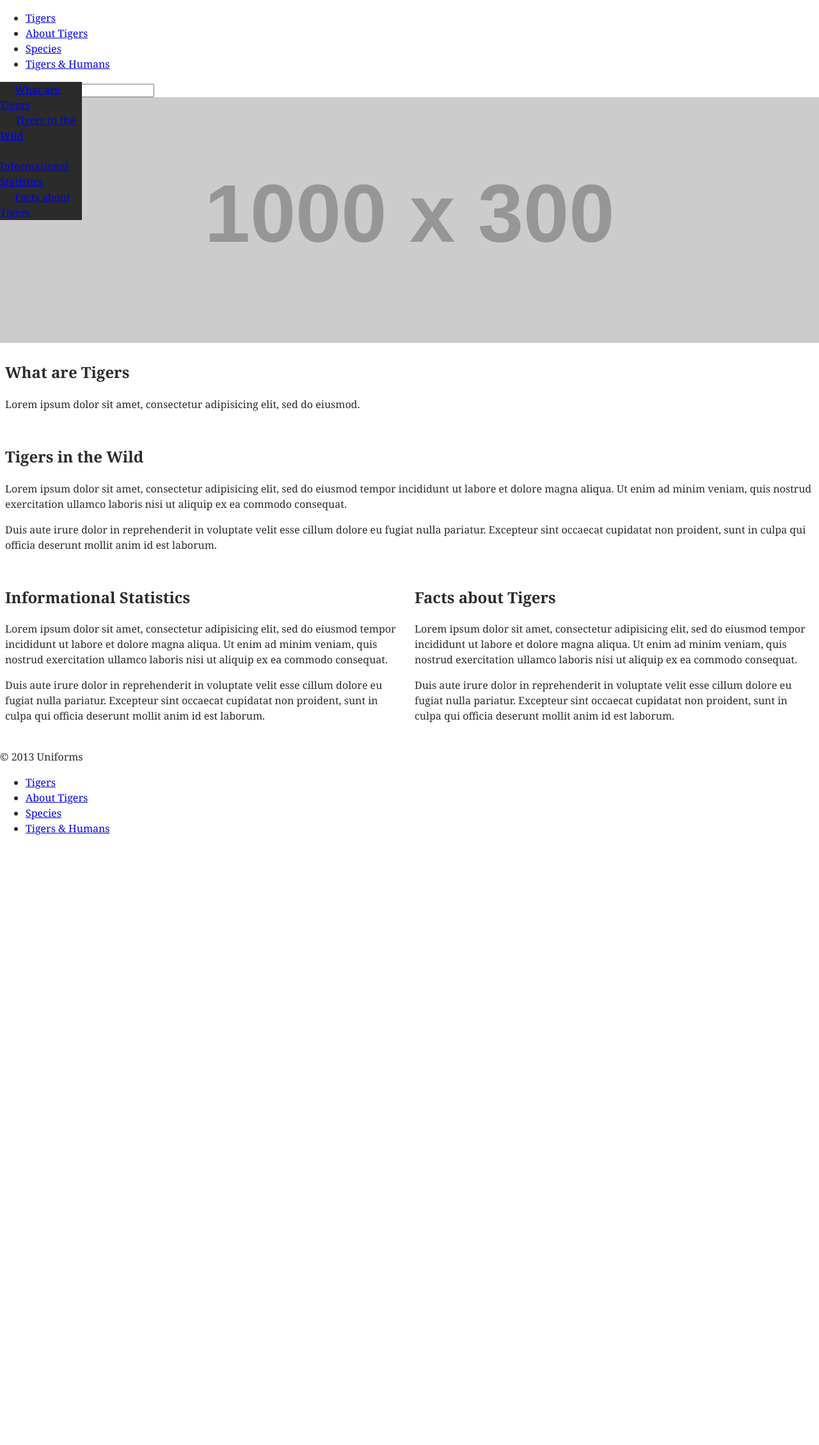
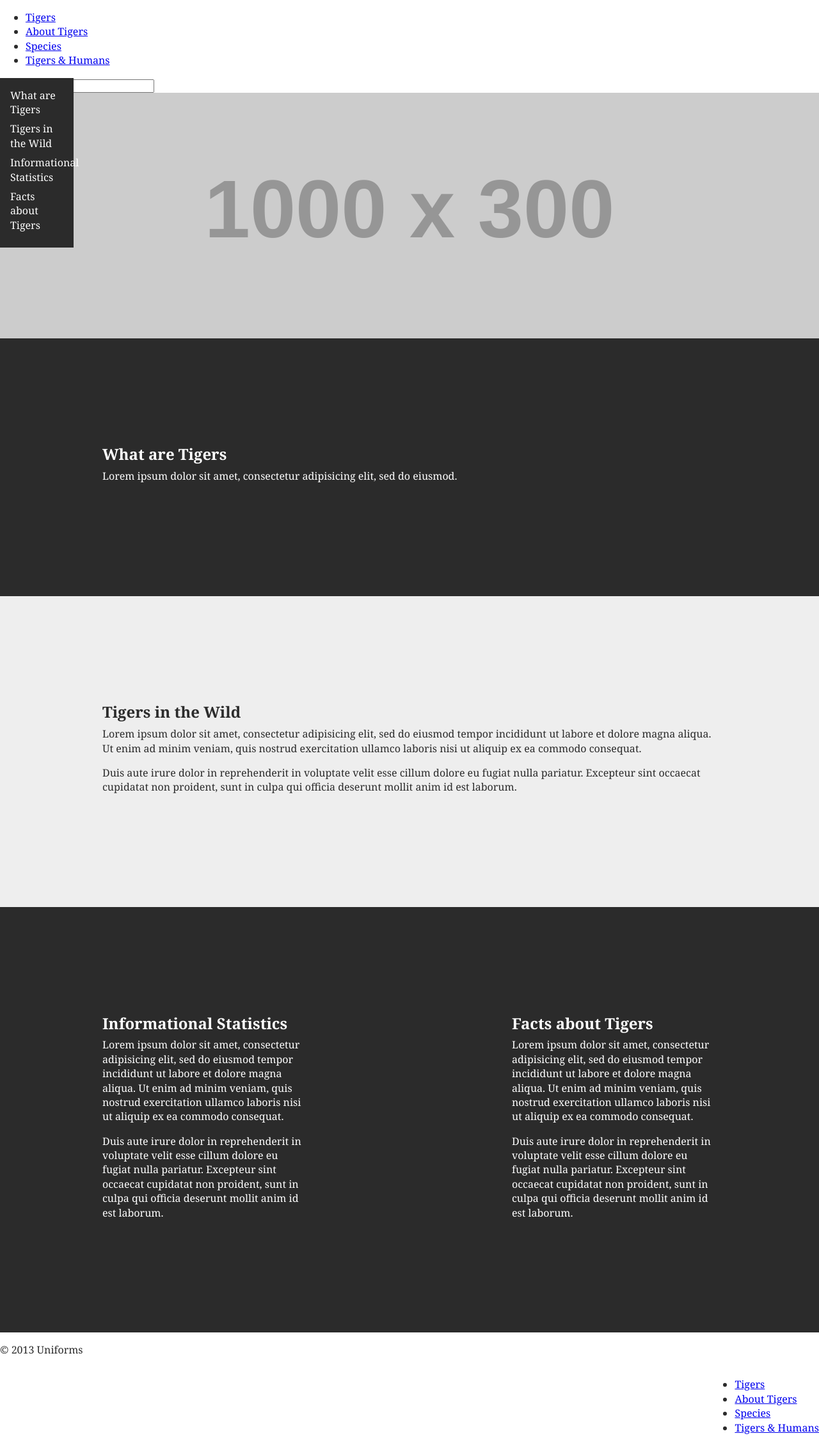
Before and after one commit to emdsgn/large-data-website, a Jekyll site: the page built from index.html, in a window 1280 px wide. Shown: the whole page at 64% size. Built offline with Jekyll 4.4.1, drawn with Linux system fonts in a browser that asks for light colours; Markdown is read by kramdown in place of the engine named in the settings; before the commit the page ends 1323 px from its top, so only the background shows below that.

Commit message:
Style index

```diff
--- a/css/general.css
+++ b/css/general.css
@@ -13,11 +13,9 @@
 html {
   margin: 0;
   padding: 0;
-
   background-color: #FFF;
-
   color: #2b2b2b;
-  font: normal 100%/1.5 Georgia,serif;
+  font: normal 100%/1.4 Georgia,serif;
 }
 
 body {
@@ -37,10 +35,75 @@
 .sidebar {
   background-color: #2b2b2b;
   position: fixed;
-  width: 10%;
+  width: 9%;
   display: block;
+  padding: 1em;
 }
 
-.sidebarnav {
+.sidebarnav li {
+  list-style-type: none;
+  padding-bottom: 0.5em;
+}
+
+.sidebarnav a {
+  text-decoration: none;
+  color: #FFF;
+}
+
+.sidebarnav a:hover,
+.sidebarnav a:focus,
+.sidebarnav a:active {
+  color: red;
+}
+
+h2 {
+  font-size: 1.5em;
+  line-height: 0.2em;
+}
+
+#wt {
+  background-color: #2b2b2b;
+  color: #FFF;
+  padding: 10em;
+}
+
+#titw {
+  background-color: #eee;
+  color: #2b2b2b;
+  padding: 10em;
+}
+
+#is,
+#fat {
+  background-color: #2b2b2b;
+  color: #FFF;
+  padding: 10em;
+}
+
+.nav-secondary {
+  float: right;
+}
+
+.nav-secondary li {
+  margin-left: 0.5em;
+  margin-right: 0;
+}
+
+.nav-secondary li:before {
+  content: "·";
+  left: -0.5em;
+  position: absolute;
+}
+
+.nav-secondary li:first-child:before {
+  display: none;
+}
 
 }
+
+.footer {
+  margin-top: 1em;
+  padding: 0.5em 8px 0;
+  border-top: 2px solid #ddd;
+  font-size: 0.875em;
+}
--- a/index.html
+++ b/index.html
@@ -15,14 +15,13 @@
   <div class="unit unit-s-1 unit-m-1-2 unit-l-1">
     <img src="http://placehold.it/1000x300" class="flex-img" alt="">
     <div class="unit-spacer" id="wt">
-      <h2 class="imgbox-head delta">What are Tigers</h2>
-      <p class="imgbox-text">Lorem ipsum dolor sit amet, consectetur adipisicing elit, sed do eiusmod.</p>
+      <h2>What are Tigers</h2>
+      <p>Lorem ipsum dolor sit amet, consectetur adipisicing elit, sed do eiusmod.</p>
     </div>
   </div>
 </div>
 
 <div class="grid">
-
   <div class="unit unit-s-1 unit-m-1-2 unit-l-1">
     <div class="unit-spacer" id="titw">
       <h2>Tigers in the Wild</h2>
@@ -30,7 +29,9 @@
       <p>Duis aute irure dolor in reprehenderit in voluptate velit esse cillum dolore eu fugiat nulla pariatur. Excepteur sint occaecat cupidatat non proident, sunt in culpa qui officia deserunt mollit anim id est laborum.</p>
     </div>
   </div>
+</div>
 
+<div class="grid">
   <div class="unit unit-s-1 unit-m-1-2 unit-l-1-2">
     <div class="unit-spacer" id="is">
       <h2>Informational Statistics</h2>
@@ -46,5 +47,4 @@
       <p>Duis aute irure dolor in reprehenderit in voluptate velit esse cillum dolore eu fugiat nulla pariatur. Excepteur sint occaecat cupidatat non proident, sunt in culpa qui officia deserunt mollit anim id est laborum.</p>
     </div>
   </div>
-
 </div>
```
